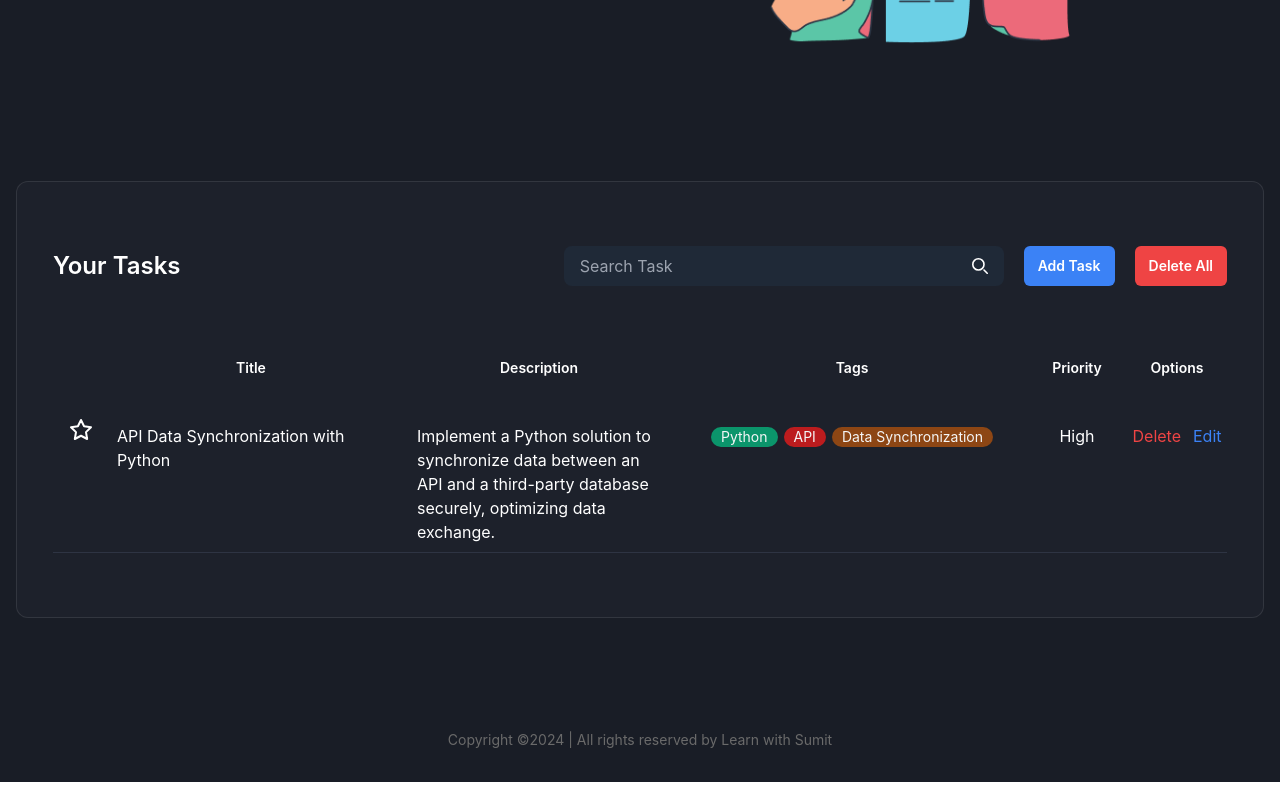
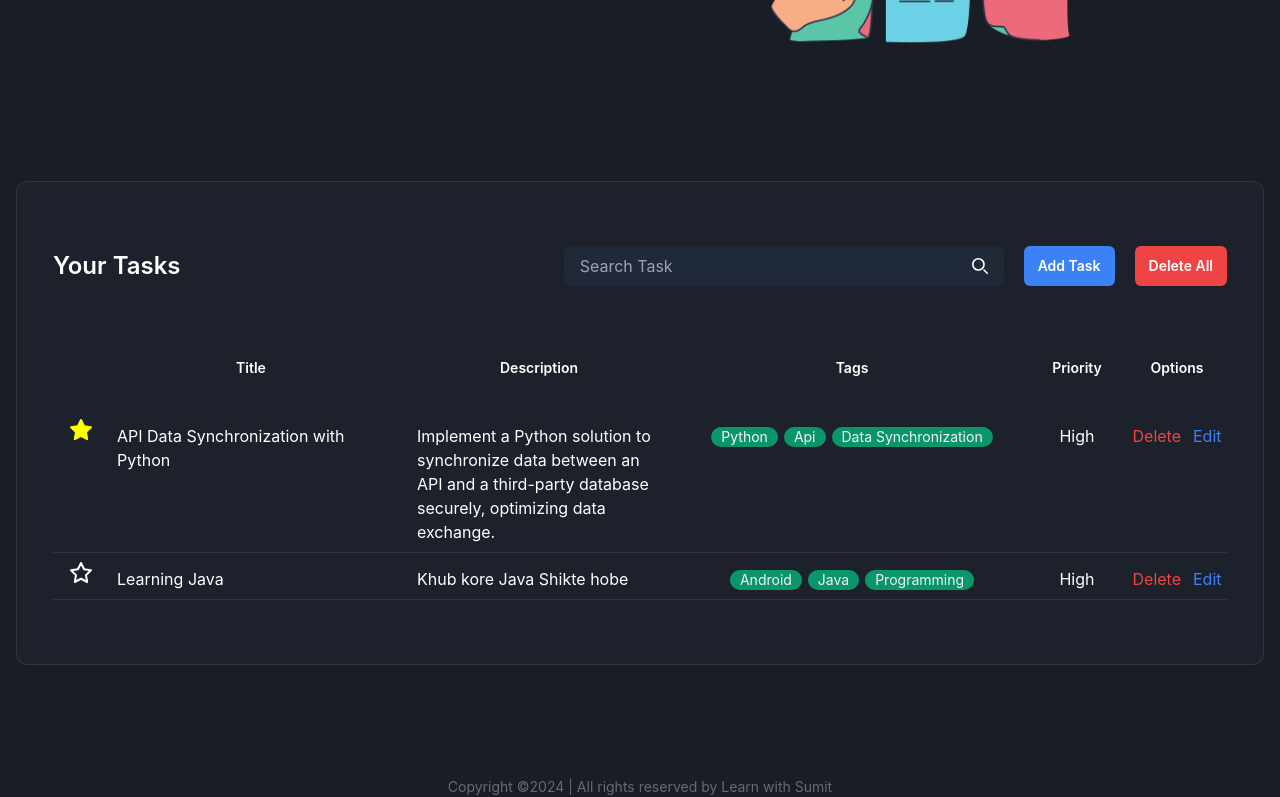
Before and after one commit to hasanulhasan/tasker, a React (Vite) app: page / in a window 1280 px wide. Shown: the part 439-1236 px from the top of the page. Built offline with nearby package versions, Linux system fonts and the light colour scheme.

Commit message:
task is now dynamic

```diff
--- /dev/null
+++ b/src/Data/data.json
@@ -0,0 +1,18 @@
+{
+  "tasks": [
+    {
+        "id": 1,
+        "title": "API Data Synchronization with Python",
+        "description": "Implement a Python solution to synchronize data between an API and a third-party database securely, optimizing data exchange.",
+        "tags": ["python", "api", "data synchronization"],
+        "isFavorite" : true
+    },
+    {
+        "id": 2,
+        "title": "Learning Java",
+        "description": "Khub kore Java Shikte hobe",
+        "tags": ["android", "java", "programming"],
+        "isFavorite" : false
+    }
+  ]
+}
--- a/src/components/Task.jsx
+++ b/src/components/Task.jsx
@@ -1,37 +1,33 @@
+/* eslint-disable react/prop-types */
 
-export default function Task() {
+import { useState } from "react";
+
+export default function Task({task}) {
+	const { title, description, tags, isFavorite} = task;
+	const [fovorite, setIsFavorite] = useState(isFavorite);
+
   return (
     <tr className="border-b border-[#2E3443] [&>td]:align-baseline [&>td]:px-4 [&>td]:py-2">
-			<td><svg xmlns="http://www.w3.org/2000/svg" className="icon icon-tabler icon-tabler-star" width="24"
-					height="24" viewBox="0 0 24 24" strokeWidth="2" stroke="currentColor" fill="none"
+			<td onClick={()=> setIsFavorite(!fovorite)}>
+				<svg xmlns="http://www.w3.org/2000/svg" className="icon icon-tabler icon-tabler-star" width="24"
+					height="24" viewBox="0 0 24 24" strokeWidth="2" stroke={ fovorite ? "yellow" : "currentColor"} fill={ fovorite ? "yellow" : "none"}
 					strokeLinecap="round" strokeLinejoin="round">
 					<path stroke="none" d="M0 0h24v24H0z" fill="none" />
 					<path
 						d="M12 17.75l-6.172 3.245l1.179 -6.873l-5 -4.867l6.9 -1l3.086 -6.253l3.086 6.253l6.9 1l-5 4.867l1.179 6.873z" />
 				</svg></td>
-			<td>API Data Synchronization with Python</td>
+			<td>{title}</td>
 			<td>
-				<div>
-					Implement a Python solution to synchronize data between an
-					API and a third-party database securely, optimizing data
-					exchange.
-				</div>
+				<div>{description}</div>
 			</td>
 			<td>
 				<ul className="flex justify-center gap-1.5 flex-wrap">
-					<li>
-						<span
-							className="inline-block h-5 whitespace-nowrap rounded-[45px] bg-[#00D991A1] px-2.5 text-sm capitalize text-[#F4F5F6]">Python</span>
-					</li>
-					<li>
-						<span
-							className="inline-block h-5 whitespace-nowrap rounded-[45px] bg-[#FE1A1AB5] px-2.5 text-sm capitalize text-[#F4F5F6]">API</span>
-					</li>
-					<li>
-						<span
-							className="inline-block h-5 whitespace-nowrap rounded-[45px] bg-[#BD560BB2] px-2.5 text-sm capitalize text-[#F4F5F6]">Data
-							Synchronization</span>
-					</li>
+					{
+						tags.map((tag,i)=> <li key={i}>
+							<span
+								className="inline-block h-5 whitespace-nowrap rounded-[45px] bg-[#00D991A1] px-2.5 text-sm capitalize text-[#F4F5F6]">{tag}</span>
+						</li>)
+					}
 						</ul>
 					</td>
 					<td className="text-center">High</td>
--- a/src/components/Tasks.jsx
+++ b/src/components/Tasks.jsx
@@ -1,11 +1,10 @@
 import Task from "./Task";
+import data from '../Data/data.json'
+export default function Tasks() {
 
-export default function Tasks() {
   return (
     <section className="mb-20" id="tasks">
-
 		<div className="container">
-
 		{/* <!-- Search Box Ends --> */}
 			<div className="rounded-xl border border-[rgba(206,206,206,0.12)] bg-[#1D212B] px-6 py-8 md:px-9 md:py-16">
 				<div className="mb-14 items-center justify-between sm:flex">
@@ -45,7 +44,9 @@ export default function Tasks() {
 							</tr>
 						</thead>
 						<tbody>
-							<Task/>
+							{
+								data.tasks.map(task => <Task key={task.id} task={task} />)
+							}
 						</tbody>
 					</table>
 				</div>
```
